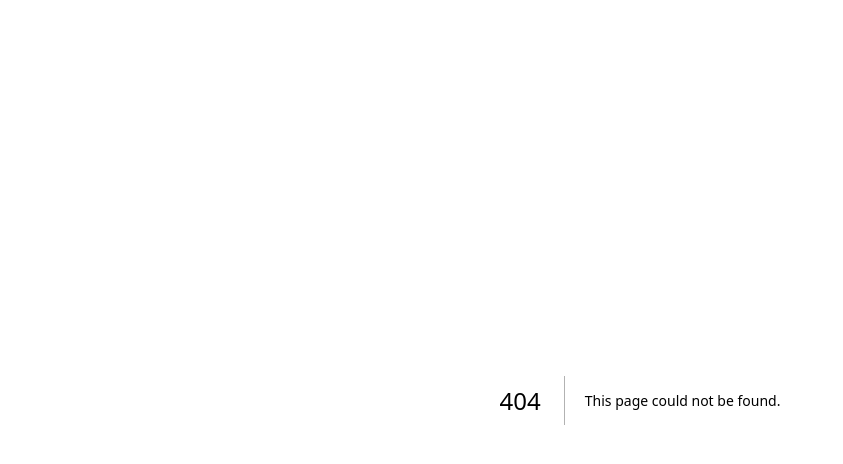
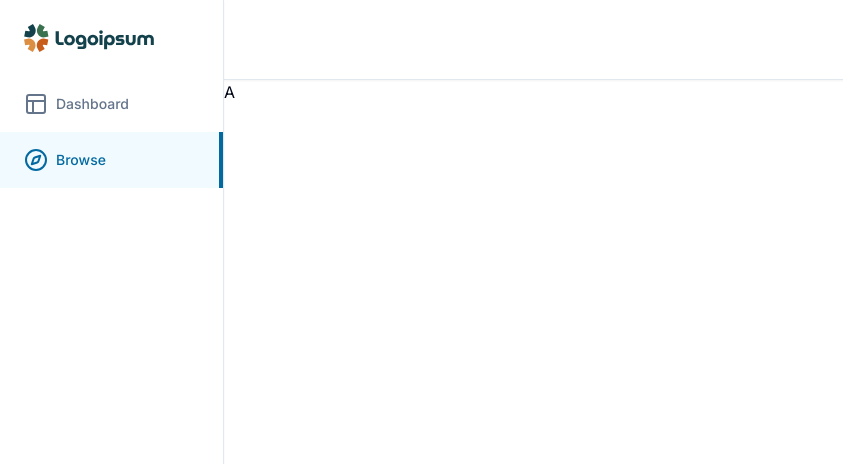
Before and after one commit to tasos-stefanou/learning-management-system, a Next.js app: page /search in a window 1280 px wide. Before the commit this address had no page. Shown: the top 464 px of the page, without its empty margins (0-843 px from the left). Built offline with nearby package versions, Linux system fonts and the light colour scheme.

Commit message:
complete basic layout with sidebar & navbar components

```diff
--- /dev/null
+++ b/app/(dashboard)/(routes)/search/page.jsx
@@ -0,0 +1,5 @@
+const SearchPage = () => {
+  return <div>A</div>;
+};
+
+export default SearchPage;
--- /dev/null
+++ b/app/(dashboard)/_components/Logo.jsx
@@ -0,0 +1,7 @@
+import Image from 'next/image';
+
+const Logo = () => {
+  return <Image src='/logo.svg' alt='Logo' width={130} height={130} />;
+};
+
+export default Logo;
--- /dev/null
+++ b/app/(dashboard)/_components/MobileSidebar.jsx
@@ -0,0 +1,17 @@
+import { Menu } from 'lucide-react';
+import { Sheet, SheetContent, SheetTrigger } from '../../../components/ui/sheet';
+import Sidebar from './Sidebar';
+const MobileSidebar = () => {
+  return (
+    <Sheet>
+      <SheetTrigger className='md:hidden pr-4 hover:opacity-75 transition'>
+        <Menu className='w-6 h-6' />
+      </SheetTrigger>
+      <SheetContent side='left' className='p-0 bg-white'>
+        <Sidebar />
+      </SheetContent>
+    </Sheet>
+  );
+};
+
+export default MobileSidebar;
--- /dev/null
+++ b/app/(dashboard)/_components/Navbar.jsx
@@ -0,0 +1,13 @@
+import MobileSidebar from './MobileSidebar';
+import NavbarRoutes from '../../../components/NavbarRoutes';
+
+const Navbar = () => {
+  return (
+    <div className='p-4 border-b h-full flex items-center bg-white shadow-sm'>
+      <MobileSidebar />
+      <NavbarRoutes />
+    </div>
+  );
+};
+
+export default Navbar;
--- /dev/null
+++ b/app/(dashboard)/_components/Sidebar.jsx
@@ -0,0 +1,17 @@
+import Logo from './Logo';
+import SidebarRoutes from './SidebarRoutes';
+
+const Sidebar = () => {
+  return (
+    <div className='h-full border-r flex flex-col overflow-y-auto bg-white shadow-sm'>
+      <div className='p-6'>
+        <Logo />
+      </div>
+      <div className='flex flex-col w-full'>
+        <SidebarRoutes />
+      </div>
+    </div>
+  );
+};
+
+export default Sidebar;
--- /dev/null
+++ b/app/(dashboard)/_components/SidebarItem.jsx
@@ -0,0 +1,34 @@
+import { cn } from '../../../lib/utils';
+import { usePathname, useRouter } from 'next/navigation';
+
+const SidebarItem = ({ item }) => {
+  const pathname = usePathname();
+  const router = useRouter();
+  console.log(pathname, item.href);
+
+  const isActive =
+    (pathname === '/' && item.href === '/') || (item.href !== '/' && (pathname === item.href || (pathname && pathname.startsWith(item.href))));
+
+  const onClick = () => {
+    router.push(item.href);
+  };
+
+  return (
+    <button
+      onClick={onClick}
+      type='button'
+      className={cn(
+        ' w-full flex items-center gap-x-2 text-slate-500 text-sm font-[500] pl-6 transition-all hover:text-slate-600 hover:bg-slate-300/20',
+        isActive && 'text-sky-700 bg-sky-200/20 hover:bg-sky-200/20 hover:text-sky-700'
+      )}
+    >
+      <div className='flex items-center gap-x-2 py-4 w-full'>
+        <div>{item.icon}</div>
+        <div>{item.label}</div>
+      </div>
+      <div className={cn('ml-auto h-full border-2 border-sky-700 transition-all opacity-0', isActive && 'opacity-100')}></div>
+    </button>
+  );
+};
+
+export default SidebarItem;
--- /dev/null
+++ b/app/(dashboard)/_components/SidebarRoutes.jsx
@@ -0,0 +1,29 @@
+'use client';
+
+import { Compass, Layout } from 'lucide-react';
+import SidebarItem from './SidebarItem';
+
+const guestRoutes = [
+  {
+    icon: <Layout />,
+    label: 'Dashboard',
+    href: '/',
+  },
+  {
+    icon: <Compass />,
+    label: 'Browse',
+    href: '/search',
+  },
+];
+const SidebarRoutes = () => {
+  const routes = guestRoutes;
+  return (
+    <div className='flex flex-col w-full'>
+      {routes.map((route, index) => {
+        return <SidebarItem key={index} item={route} />;
+      })}
+    </div>
+  );
+};
+
+export default SidebarRoutes;
--- /dev/null
+++ b/app/(dashboard)/layout.jsx
@@ -0,0 +1,18 @@
+import Sidebar from './_components/Sidebar';
+import Navbar from './_components/Navbar';
+
+const DashboardLayout = ({ children }) => {
+  return (
+    <div className='h-full'>
+      <div className='h-[80px] md:pl-56 fixed inset-y-0 w-full z-50'>
+        <Navbar />
+      </div>
+      <div className='hidden md:flex h-full w-56 flex-col fixed inset-y-0 z-50'>
+        <Sidebar />
+      </div>
+      <main className='md:pl-56 md:pt-[80px] h-full'>{children}</main>
+    </div>
+  );
+};
+
+export default DashboardLayout;
--- /dev/null
+++ b/components/NavbarRoutes.jsx
@@ -0,0 +1,20 @@
+'use client';
+
+import { UserButton } from '@clerk/nextjs';
+import { usePathname } from 'next/navigation';
+import { useRouter } from 'next/router';
+
+const NavbarRoutes = () => {
+  const pathname = usePathname();
+  const router = useRouter();
+
+  const isTeacherPage = pathname?.startsWith('/teacher');
+  const isPlayerPage = pathname?.startsWith('/player');
+  return (
+    <div className='flex gap-x-2 ml-auto'>
+      <UserButton />
+    </div>
+  );
+};
+
+export default NavbarRoutes;
--- /dev/null
+++ b/components/ui/sheet.jsx
@@ -0,0 +1,109 @@
+"use client";
+import * as React from "react"
+import * as SheetPrimitive from "@radix-ui/react-dialog"
+import { cva } from "class-variance-authority";
+import { X } from "lucide-react"
+
+import { cn } from "@/lib/utils"
+
+const Sheet = SheetPrimitive.Root
+
+const SheetTrigger = SheetPrimitive.Trigger
+
+const SheetClose = SheetPrimitive.Close
+
+const SheetPortal = SheetPrimitive.Portal
+
+const SheetOverlay = React.forwardRef(({ className, ...props }, ref) => (
+  <SheetPrimitive.Overlay
+    className={cn(
+      "fixed inset-0 z-50 bg-black/80  data-[state=open]:animate-in data-[state=closed]:animate-out data-[state=closed]:fade-out-0 data-[state=open]:fade-in-0",
+      className
+    )}
+    {...props}
+    ref={ref} />
+))
+SheetOverlay.displayName = SheetPrimitive.Overlay.displayName
+
+const sheetVariants = cva(
+  "fixed z-50 gap-4 bg-background p-6 shadow-lg transition ease-in-out data-[state=open]:animate-in data-[state=closed]:animate-out data-[state=closed]:duration-300 data-[state=open]:duration-500",
+  {
+    variants: {
+      side: {
+        top: "inset-x-0 top-0 border-b data-[state=closed]:slide-out-to-top data-[state=open]:slide-in-from-top",
+        bottom:
+          "inset-x-0 bottom-0 border-t data-[state=closed]:slide-out-to-bottom data-[state=open]:slide-in-from-bottom",
+        left: "inset-y-0 left-0 h-full w-3/4 border-r data-[state=closed]:slide-out-to-left data-[state=open]:slide-in-from-left sm:max-w-sm",
+        right:
+          "inset-y-0 right-0 h-full w-3/4  border-l data-[state=closed]:slide-out-to-right data-[state=open]:slide-in-from-right sm:max-w-sm",
+      },
+    },
+    defaultVariants: {
+      side: "right",
+    },
+  }
+)
+
+const SheetContent = React.forwardRef(({ side = "right", className, children, ...props }, ref) => (
+  <SheetPortal>
+    <SheetOverlay />
+    <SheetPrimitive.Content ref={ref} className={cn(sheetVariants({ side }), className)} {...props}>
+      {children}
+      <SheetPrimitive.Close
+        className="absolute right-4 top-4 rounded-sm opacity-70 ring-offset-background transition-opacity hover:opacity-100 focus:outline-none focus:ring-2 focus:ring-ring focus:ring-offset-2 disabled:pointer-events-none data-[state=open]:bg-secondary">
+        <X className="h-4 w-4" />
+        <span className="sr-only">Close</span>
+      </SheetPrimitive.Close>
+    </SheetPrimitive.Content>
+  </SheetPortal>
+))
+SheetContent.displayName = SheetPrimitive.Content.displayName
+
+const SheetHeader = ({
+  className,
+  ...props
+}) => (
+  <div
+    className={cn("flex flex-col space-y-2 text-center sm:text-left", className)}
+    {...props} />
+)
+SheetHeader.displayName = "SheetHeader"
+
+const SheetFooter = ({
+  className,
+  ...props
+}) => (
+  <div
+    className={cn("flex flex-col-reverse sm:flex-row sm:justify-end sm:space-x-2", className)}
+    {...props} />
+)
+SheetFooter.displayName = "SheetFooter"
+
+const SheetTitle = React.forwardRef(({ className, ...props }, ref) => (
+  <SheetPrimitive.Title
+    ref={ref}
+    className={cn("text-lg font-semibold text-foreground", className)}
+    {...props} />
+))
+SheetTitle.displayName = SheetPrimitive.Title.displayName
+
+const SheetDescription = React.forwardRef(({ className, ...props }, ref) => (
+  <SheetPrimitive.Description
+    ref={ref}
+    className={cn("text-sm text-muted-foreground", className)}
+    {...props} />
+))
+SheetDescription.displayName = SheetPrimitive.Description.displayName
+
+export {
+  Sheet,
+  SheetPortal,
+  SheetOverlay,
+  SheetTrigger,
+  SheetClose,
+  SheetContent,
+  SheetHeader,
+  SheetFooter,
+  SheetTitle,
+  SheetDescription,
+}
--- a/next.config.mjs
+++ b/next.config.mjs
@@ -1,4 +1,16 @@
+import path from 'path';
+import { fileURLToPath } from 'url';
+
+// Define __dirname
+const __filename = fileURLToPath(import.meta.url);
+const __dirname = path.dirname(__filename);
+
 /** @type {import('next').NextConfig} */
-const nextConfig = {};
+const nextConfig = {
+  webpack: (config) => {
+    config.resolve.alias['@'] = path.resolve(__dirname);
+    return config;
+  },
+};
 
 export default nextConfig;
--- a/package.json
+++ b/package.json
@@ -10,11 +10,13 @@
   },
   "dependencies": {
     "@clerk/nextjs": "^5.2.8",
+    "@radix-ui/react-dialog": "^1.1.1",
     "@radix-ui/react-slot": "^1.1.0",
     "class-variance-authority": "^0.7.0",
     "clsx": "^2.1.1",
     "lucide-react": "^0.417.0",
     "next": "14.2.5",
+    "next-transpile-modules": "^10.0.1",
     "react": "^18",
     "react-dom": "^18",
     "tailwind-merge": "^2.4.0",
```
Also changed, not shown: public/logo.svg (added), 1 other file (tests, documents, lock files or other folders).
